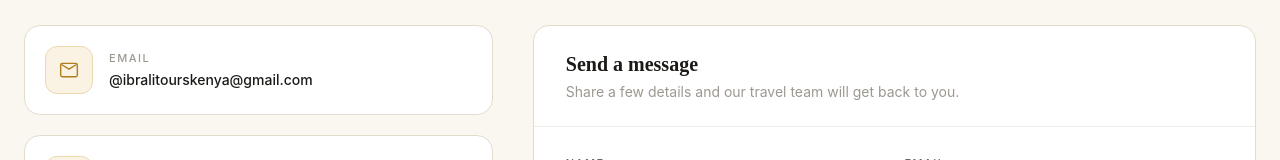
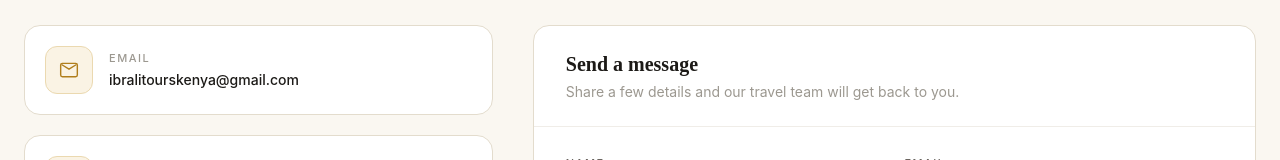
Before and after one commit to hillarymutaik/ibrali-tours-travel, a React (Vite) app: page /#/contact in a window 1280 px wide. Shown: the part 520-680 px from the top of the page. Built offline with nearby package versions, Linux system fonts and the light colour scheme; no server answers.

Commit message:
Update Contact.jsx

```diff
--- a/src/pages/Contact.jsx
+++ b/src/pages/Contact.jsx
@@ -65,7 +65,7 @@ export default function Contact() {
   }
 
   const contactItems = [
-    { icon: 'mail', title: 'Email', value: '@ibralitourskenya@gmail.com', href: 'mailto:@ibralitourskenya@gmail.com' },
+    { icon: 'mail', title: 'Email', value: 'ibralitourskenya@gmail.com', href: 'mailto:ibralitourskenya@gmail.com' },
     { icon: 'phone', title: 'Phone', value: '+254 712 345 678', href: 'tel:+254712345678' },
     { icon: 'pin', title: 'Office', value: 'Nairobi, Kenya', href: null },
   ]
```
